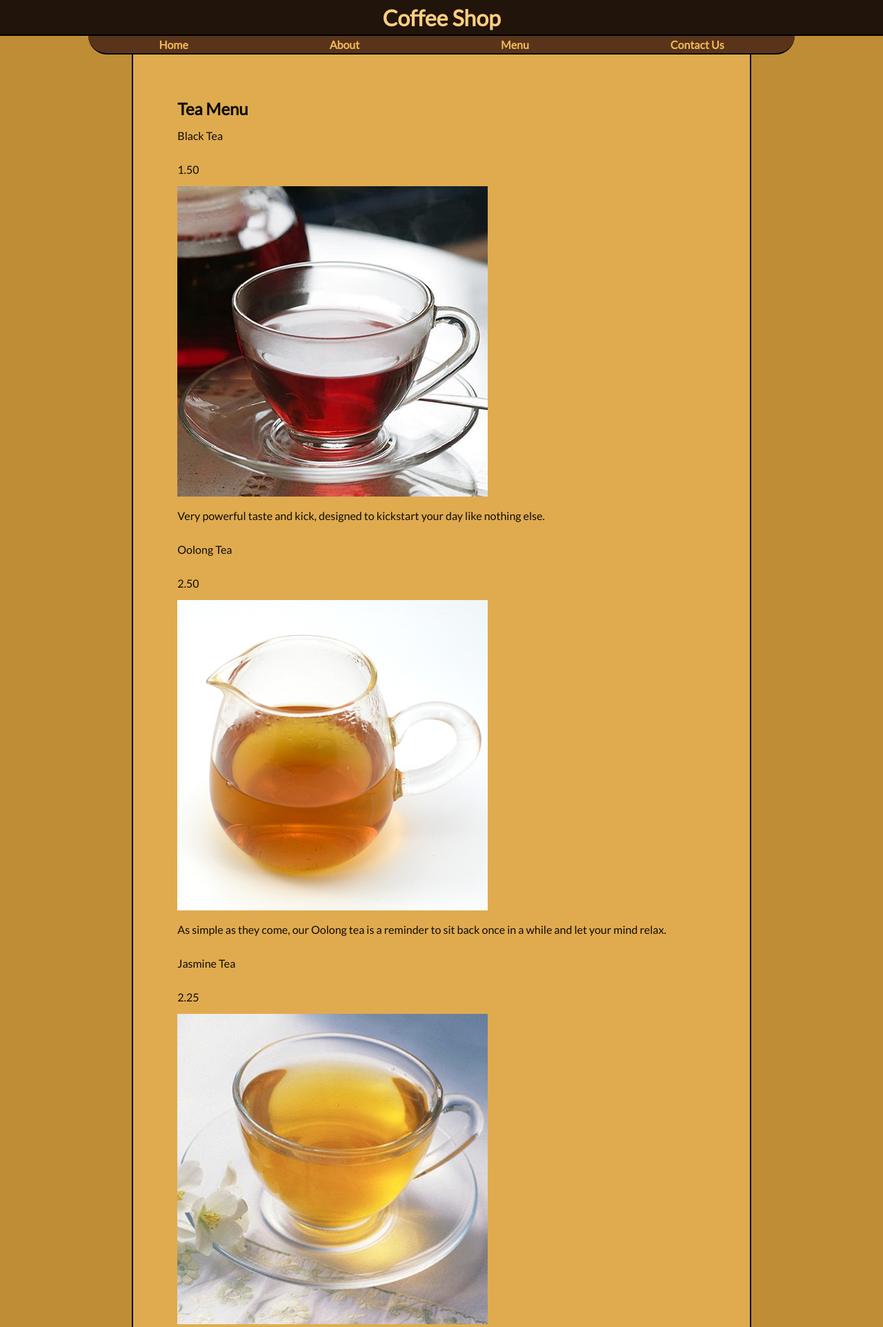
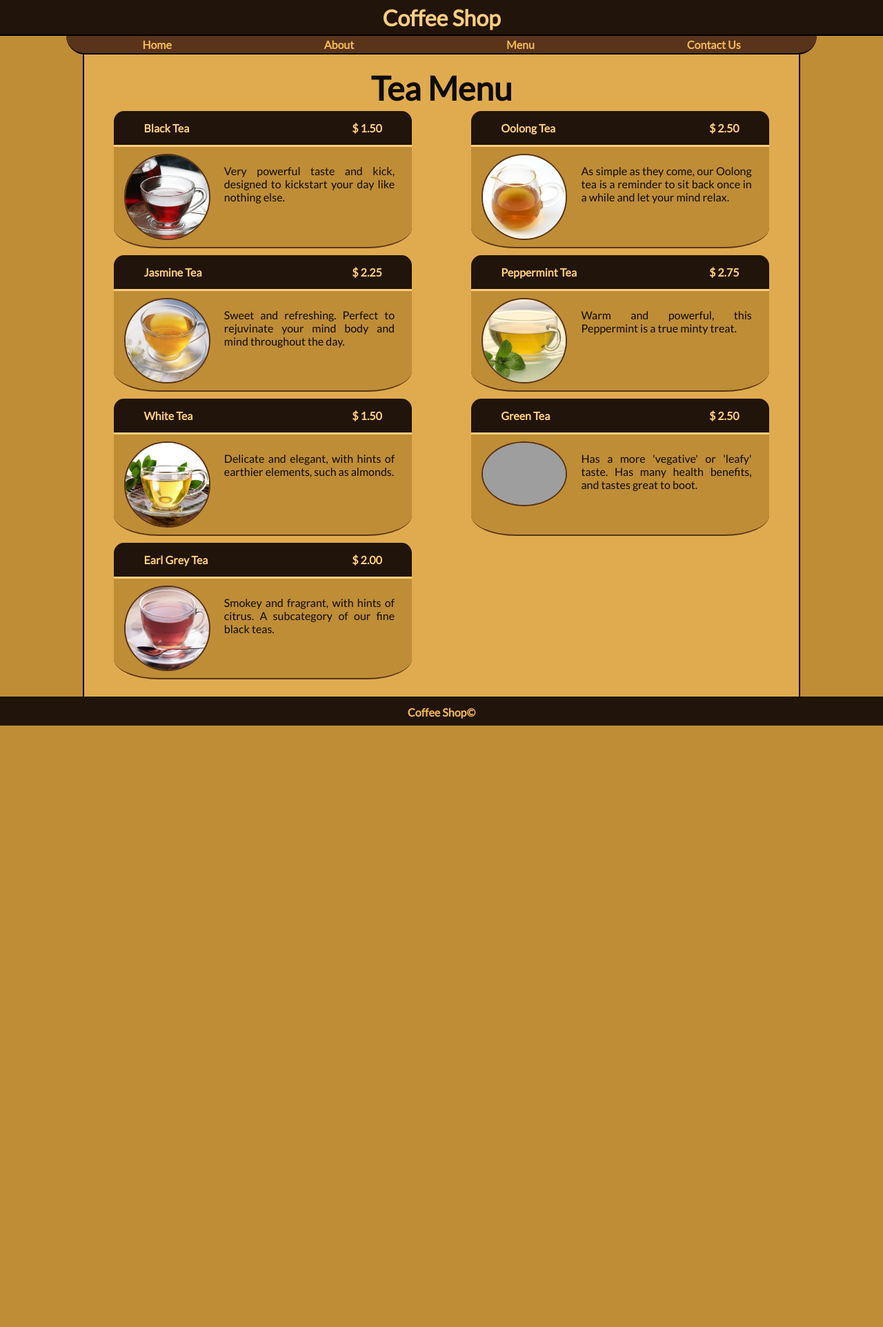
Before and after one commit to brodriguez8774/CS3500GroupProject, a PHP site: page /menu/tea.php in a window 1280 px wide. Shown: the top 1924 px of the page at 69% size. After the commit the page ends 1052 px from the top, so only its background shows below. Run offline with PHP 8.4, Linux system fonts and the light colour scheme; data comes from the database, SQL or seed files in the repository; grey boxes are pictures that could not be loaded.

Commit message:
Add basic css for menu pages

```diff
--- a/WebSite/menu/bakery.php
+++ b/WebSite/menu/bakery.php
@@ -19,7 +19,7 @@
   <main>
     <div class="placeholder"></div>
     <div id="content">
-      <h2>Baked Goods Menu</h2>
+      <h2 class="menu-title">Baked Goods Menu</h2>
       <?php
         include "../templates/menuItem.inc.php";
       ?>
--- a/WebSite/menu/coffee.php
+++ b/WebSite/menu/coffee.php
@@ -19,7 +19,7 @@
   <main>
     <div class="placeholder"></div>
     <div id="content">
-      <h2>Coffee Menu</h2>
+      <h2 class="menu-title">Coffee Menu</h2>
       <?php
         include "../templates/menuItem.inc.php";
       ?>
--- a/WebSite/menu/tea.php
+++ b/WebSite/menu/tea.php
@@ -19,7 +19,7 @@
   <main>
     <div class="placeholder"></div>
     <div id="content">
-      <h2>Tea Menu</h2>
+      <h2 class="menu-title">Tea Menu</h2>
       <?php
         include "../templates/menuItem.inc.php";
       ?>
--- a/WebSite/static/css/base.css
+++ b/WebSite/static/css/base.css
@@ -39,7 +39,7 @@ footer {
   width: 100%; }
 
 nav {
-  width: 80%; }
+  width: 85%; }
 
 main {
   flex-grow: 1;
@@ -138,25 +138,81 @@ main {
   justify-content: space-between; }
 
 main .placeholder {
-  width: 15%;
+  width: 10%;
   min-width: 100px; }
 main #content {
-  width: 60%;
+  width: 80%;
   min-width: 500px;
-  padding: 5%; }
+  padding-top: 20px;
+  padding-right: 3%;
+  padding-bottom: 20px;
+  padding-left: 3%; }
 
 main p {
   padding-top: 15px;
   padding-bottom: 15px; }
+
+.menu {
+  display: flex;
+  justify-content: space-between;
+  flex-wrap: wrap; }
+
+.menu .menu-item {
+  display: flex;
+  flex-direction: column;
+  margin: 5px;
+  max-width: 45%; }
+.menu .menu-item-header {
+  display: flex;
+  justify-content: space-between;
+  padding-right: 10%;
+  padding-left: 10%; }
+.menu .menu-item-body {
+  display: flex;
+  justify-content: space-between;
+  padding-top: 10px;
+  padding-right: 15px;
+  padding-bottom: 10px;
+  padding-left: 15px; }
+.menu .menu-item-body img {
+  max-width: 30%; }
+.menu .menu-item-body p {
+  padding-right: 10px;
+  padding-left: 20px; }
 
 main p {
   text-align: justify; }
 main a {
   color: #211c10; }
 
+.menu-title {
+  font-size: 300%;
+  text-align: center; }
+
+.menu .menu-item-header {
+  font-weight: bold;
+  color: #fcce7e; }
+
 main #content {
   background-color: #e0ab4f;
   border-right: 2px solid #000;
   border-left: 2px solid #000; }
 
+.menu-item {
+  background-color: #bf8d36;
+  border-bottom: 2px solid #59341b;
+  border-top-right-radius: 15px;
+  border-bottom-right-radius: 15%;
+  border-bottom-left-radius: 15%;
+  border-top-left-radius: 15px; }
+
+.menu .menu-item-header {
+  background-color: #21140a;
+  border-bottom: 3px solid #fcce7e;
+  border-top-right-radius: 15px;
+  border-top-left-radius: 15px; }
+.menu .menu-item-body img {
+  border: 2px solid #59341b;
+  border-radius: 50%; }
+
 /*# sourceMappingURL=base.css.map */
--- a/WebSite/static/css/sass/_body.scss
+++ b/WebSite/static/css/sass/_body.scss
@@ -47,7 +47,7 @@ footer {
 }
 
 nav {
-    width: 80%;
+    width: 85%;
 }
 
 main {
--- a/WebSite/static/css/sass/_content.scss
+++ b/WebSite/static/css/sass/_content.scss
@@ -36,14 +36,17 @@ main {
 
 main {
     .placeholder {
-        width: 15%;
+        width: 10%;
 		min-width: 100px;
     }
 
     #content {
-        width: 60%;
+        width: 80%;
 		min-width: 500px;
-        padding: 5%;
+        padding-top: 20px;
+        padding-right: 3%;
+        padding-bottom: 20px;
+        padding-left: 3%;
     }
 }
 
@@ -67,13 +70,58 @@ main {
 //**************************************************
 
 //**************************************************
-//START ***** Block
+//START Menu Block
 //**************************************************
 
+.menu {
+    display: flex;
+    justify-content: space-between;
+    flex-wrap: wrap;
+}
 
+.menu {
+
+    .menu-item {
+        display: flex;
+        flex-direction: column;
+
+        margin: 5px;
+        max-width: 45%;
+    }
+
+    .menu-item-header {
+        display: flex;
+        justify-content: space-between;
+
+        padding-right: 10%;
+        padding-left: 10%;
+    }
+
+    .menu-item-body {
+        display: flex;
+        justify-content: space-between;
+
+        padding-top: 10px;
+        padding-right: 15px;
+        padding-bottom: 10px;
+        padding-left: 15px;
+    }
+
+    .menu-item-body {
+
+        img {
+            max-width: 30%;
+        }
+
+        p {
+            padding-right: 10px;
+            padding-left: 20px;
+        }
+    }
+}
 
 //**************************************************
-//END ***** Block
+//END Menu Block
 //**************************************************
 
 //*************************************************************************************************
@@ -107,13 +155,24 @@ main {
 //**************************************************
 
 //**************************************************
-//START ***** Block
+//START Menu Block
 //**************************************************
 
+.menu-title {
+    font-size: 300%;
+    text-align: center;
+}
 
+.menu {
+
+    .menu-item-header {
+        font-weight: bold;
+        color: $menu-header;
+    }
+}
 
 //**************************************************
-//END ***** Block
+//END Menu Block
 //**************************************************
 
 //*************************************************************************************************
@@ -169,13 +228,41 @@ main {
 //**************************************************
 
 //**************************************************
-//START ***** Block
+//START Menu Block
 //**************************************************
 
+.menu-item {
+    background-color: $menu-back;
 
+    //border-right: 1px solid $menu-border;
+    border-bottom: 2px solid $menu-border;
+    border-top-right-radius: 15px;
+    border-bottom-right-radius: 15%;
+    border-bottom-left-radius: 15%;
+    border-top-left-radius: 15px;
+}
+
+.menu {
+
+    .menu-item-header {
+        background-color: $menu-header-back;
+
+        border-bottom: 3px solid $menu-header;
+        border-top-right-radius: 15px;
+        border-top-left-radius: 15px;
+    }
+
+    .menu-item-body {
+
+        img {
+            border: 2px solid $menu-border;
+            border-radius: 50%;
+        }
+    }
+}
 
 //**************************************************
-//END ***** Block
+//END Menu Block
 //**************************************************
 
 //*************************************************************************************************
--- a/WebSite/static/css/sass/_variables.scss
+++ b/WebSite/static/css/sass/_variables.scss
@@ -24,8 +24,7 @@ $color-greyLightMore: #e0e0e0;
 $color-white: #fff;
 
 
-// Color-Background
-
+// Background Color
 //$color-header: #674d3c;
 //$color-header: $color-greyDarkMore;
 $color-header: #21140a;
@@ -46,7 +45,7 @@ $color-margins: #bf8d36;
 $color-borders: $color-black;
 
 
-// Color-Font
+// Font Color
 //$color-title1: #f2d6a7;
 //$color-title1: $color-white;
 $color-title1: #fcce7e;
@@ -61,6 +60,15 @@ $color-link: #211c10;
 
 //$color-text: $color-black;
 $color-text: #0d0b06;
+
+
+// Menu Color
+$menu-back: $color-margins;
+$menu-header: $color-title1;
+$menu-header-back: $color-header;
+$menu-body-back: $color-body;
+$menu-description: $color-title1;
+$menu-border: $color-nav;
 
 //**************************************************
 //END Color Block
--- a/WebSite/templates/menuItem.inc.php
+++ b/WebSite/templates/menuItem.inc.php
@@ -1,22 +1,19 @@
 
 <table>
-  <tr>
-    <th>Name</th>
-    <th>Description</th>
-    <th>Price</th>
-  </tr>
+  <div class="menu">
     <?php
       while ($foodRow = $foodList->fetch()) {
-      echo "<div class='menuItem'>";
-        echo "<div class='menuItemHeader'>";
+        echo "<div class='menu-item'>";
+          echo "<div class='menu-item-header'>";
             echo "<p>" . $foodRow['name'] . "</p>";
-          echo "<p>" . $foodRow['price'] . "</p>";
+            echo "<p> $ " . $foodRow['price'] . "</p>";
           echo "</div>";
-        echo "<div class='menuItemBody'>";
+          echo "<div class='menu-item-body'>";
             echo "<img src='.." . $foodRow['img_dir'] . "' alt='" . $foodRow['name'] . "'>";
             echo "<p>" . $foodRow['description'] . "</p>";
           echo "</div>";
         echo "</div>";
       }
     ?>
+  </div>
 </table>
```
Lines whose indentation alone changed are shown as unchanged.
